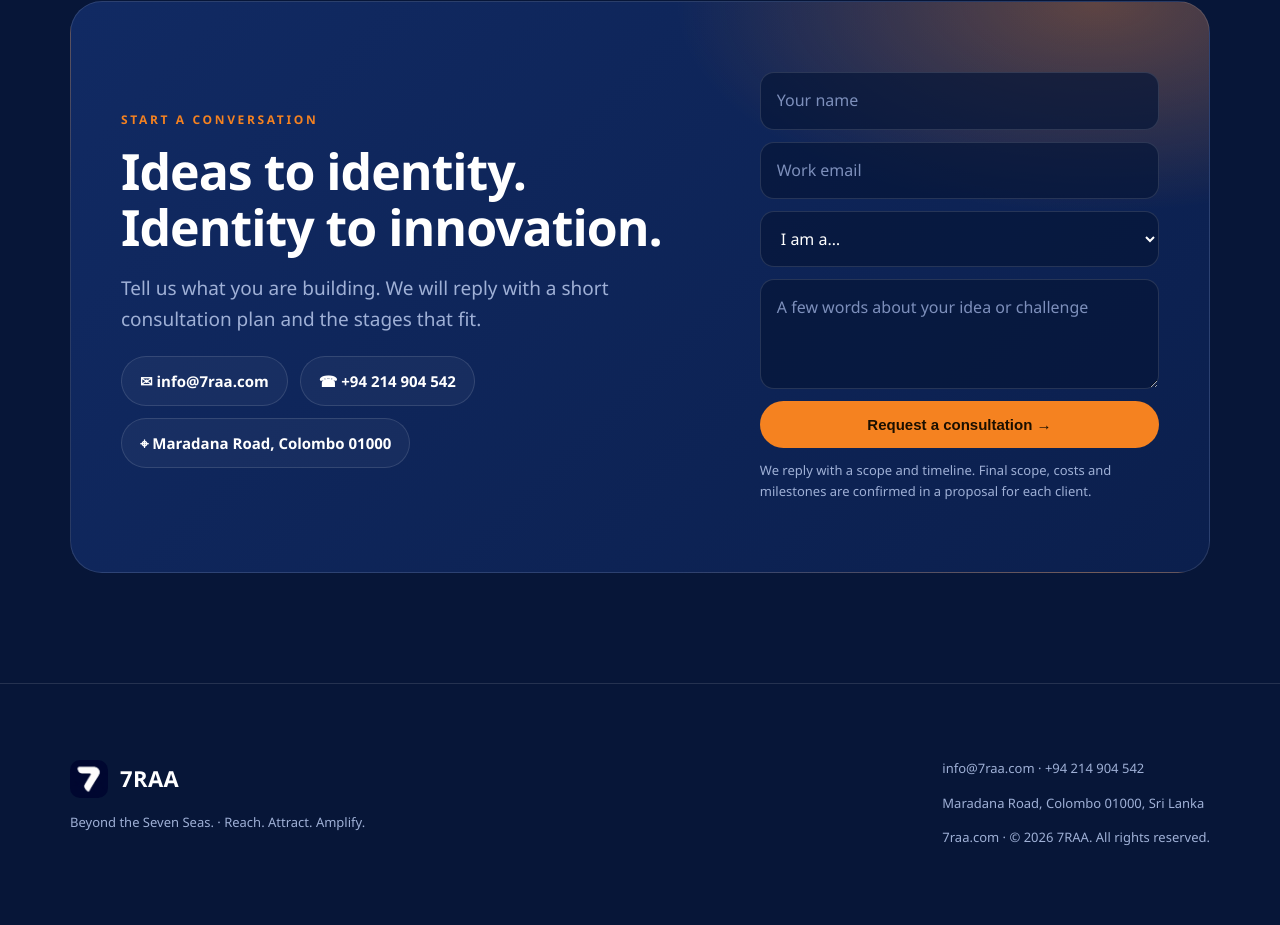
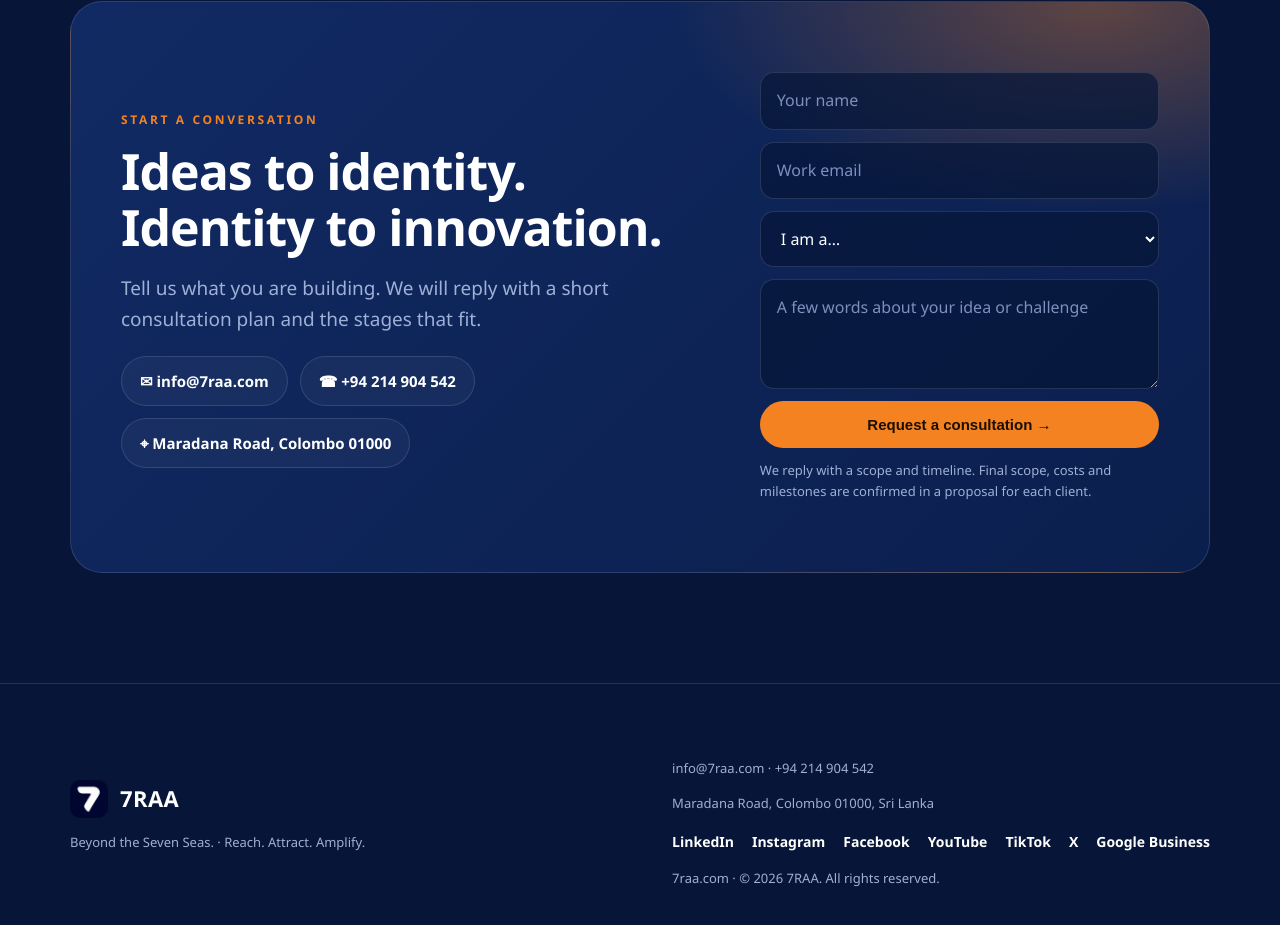
Before and after one commit to SenthInc/7raa, a plain HTML site: page index.html in a window 1280 px wide. Shown: the part 5600-6525 px from the top of the page. Before the commit the page ends 6488 px from the top, so only its background shows below. Drawn offline with Linux system fonts and the light colour scheme.

Commit message:
Add social media and Google Business Profile links to footer
Co-Authored-By: Claude Haiku 5.5 <noreply@anthropic.com>

```diff
--- a/index.html
+++ b/index.html
@@ -183,6 +183,9 @@
   .contact-lines{display:flex;flex-wrap:wrap;gap:12px;margin-top:22px}
   .contact-lines a{padding:12px 18px;border:1px solid var(--line);border-radius:999px;font-weight:600;font-size:15px;background:rgba(255,255,255,.04)}
   .contact-lines a:hover{border-color:var(--orange);color:var(--orange)}
+  .social{display:flex;flex-wrap:wrap;gap:10px 18px;margin-top:18px}
+  .social a{color:var(--white);font-weight:600;font-size:14px}
+  .social a:hover{color:var(--orange)}
 
   footer{padding:60px 0 40px;border-top:1px solid var(--line);color:var(--muted);font-size:14px}
   .foot{display:flex;justify-content:space-between;align-items:center;gap:30px;flex-wrap:wrap}
@@ -480,6 +483,15 @@
     <div>
       <small><a href="mailto:info@7raa.com">info@7raa.com</a> · <a href="tel:+94214904542">+94 214 904 542</a></small>
       <small>Maradana Road, Colombo 01000, Sri Lanka</small>
+      <nav class="social" aria-label="Social media">
+        <a href="https://www.linkedin.com/company/7raa" target="_blank" rel="noopener">LinkedIn</a>
+        <a href="https://www.instagram.com/7raacom" target="_blank" rel="noopener">Instagram</a>
+        <a href="https://www.facebook.com/7raacom" target="_blank" rel="noopener">Facebook</a>
+        <a href="https://www.youtube.com/@7raacom" target="_blank" rel="noopener">YouTube</a>
+        <a href="https://www.tiktok.com/@7raacom" target="_blank" rel="noopener">TikTok</a>
+        <a href="https://x.com/7raacom" target="_blank" rel="noopener">X</a>
+        <a href="https://share.google/pss0coYtg99BnHQDe" target="_blank" rel="noopener">Google Business</a>
+      </nav>
       <small>7raa.com · © 2026 7RAA. All rights reserved.</small>
     </div>
   </div>
```
